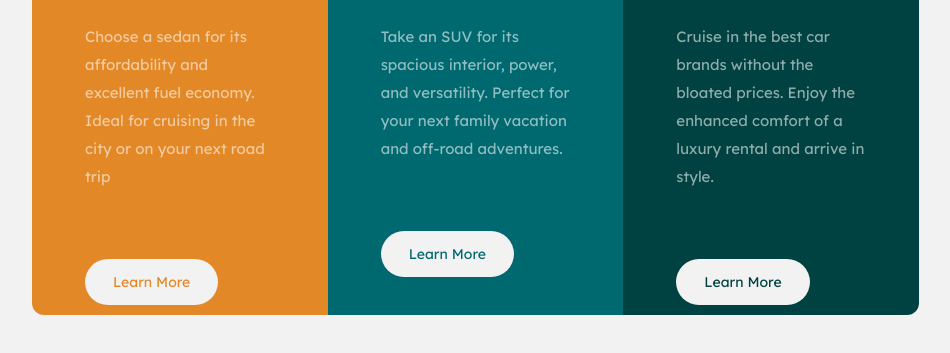
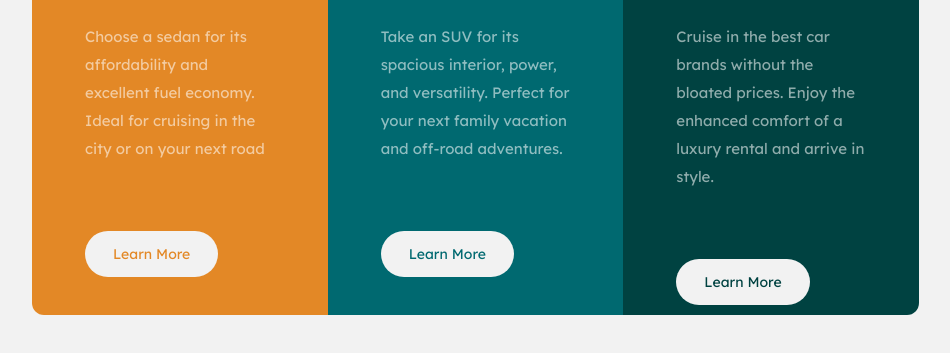
Before and after one commit to SagnikAcharya/3-column-preview-card-component, a plain HTML site: page index.html in a window 1280 px wide. Shown: the part 325-678 px from the top of the page, without its empty margins (160-1110 px from the left). Drawn offline with Linux system fonts and the light colour scheme.

Commit message:
text edited

```diff
--- a/index.html
+++ b/index.html
@@ -35,7 +35,7 @@
       <div class="content">
         <h1>SEDANS</h1>
         <p> Choose a sedan for its affordability and excellent fuel economy. Ideal for cruising in the city
-          or on your next road trip</p>
+          or on your next road </p>
         <button class="btn">
           <a class="sedan-btn" href="">Learn More</a>
         </button>
```
